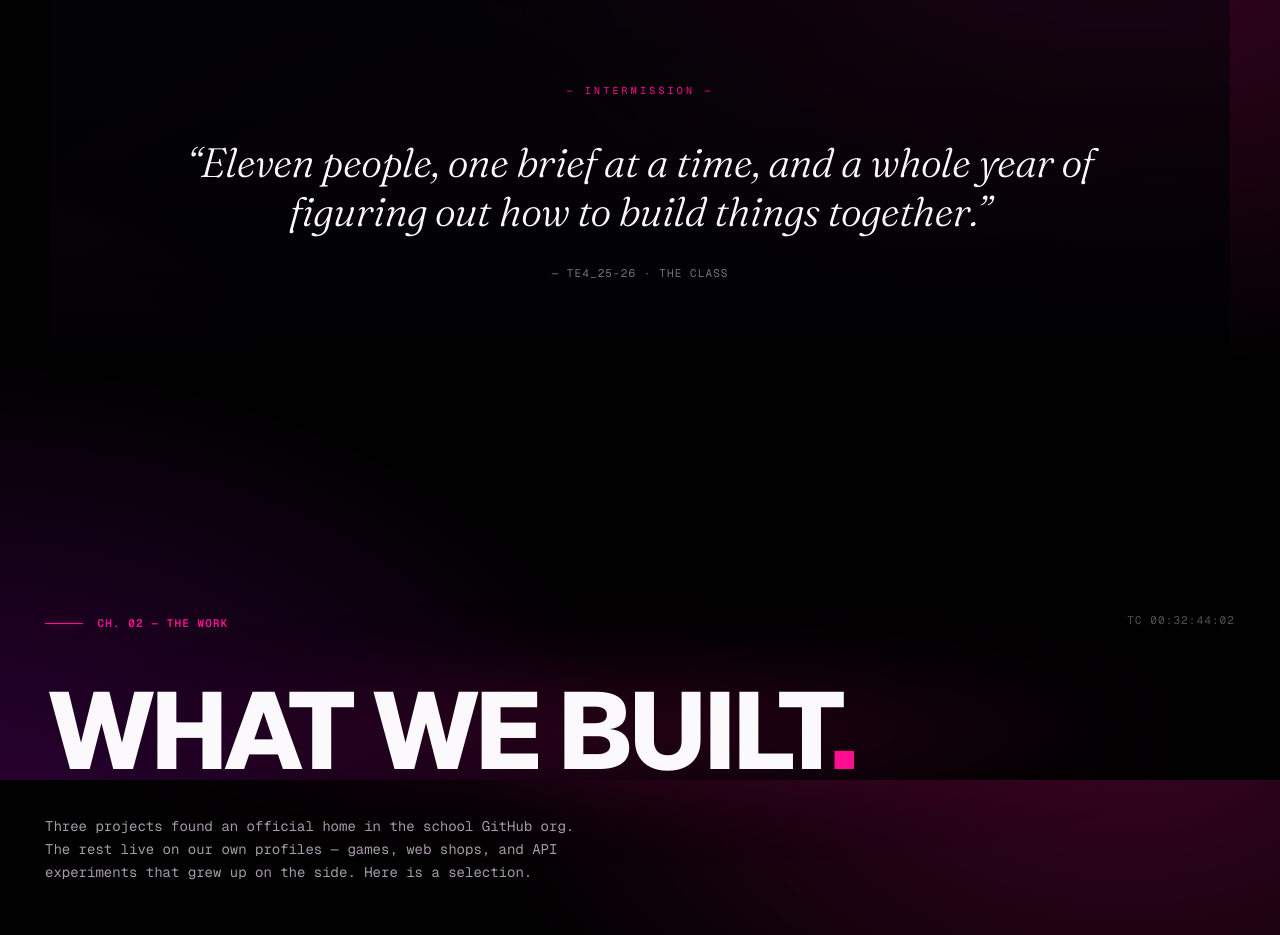
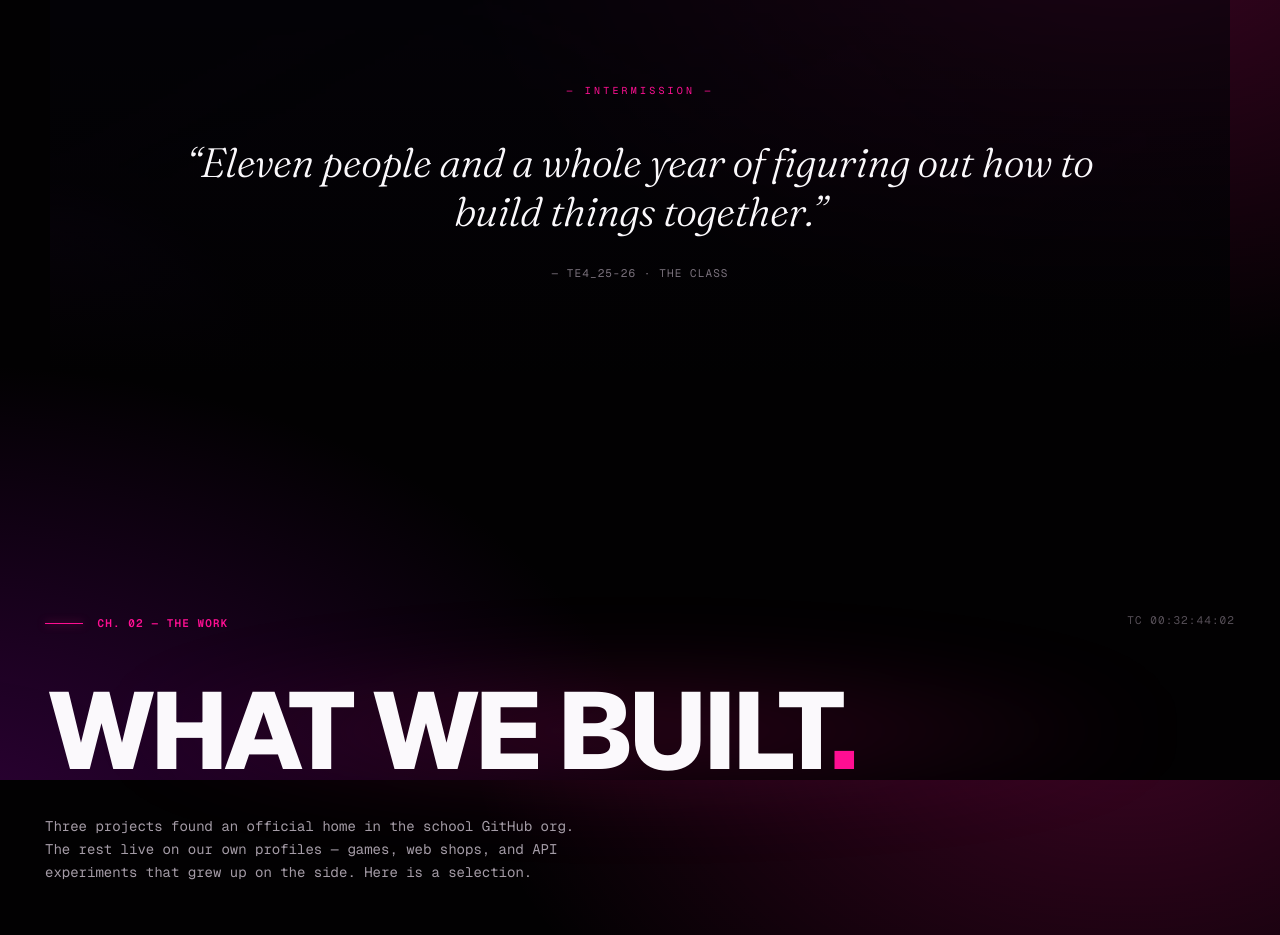
Before and after one commit to NTIG-Helsingborg/TE4_25-26_SITE, a React (Vite) app: page / in a window 1280 px wide. Shown: the part 3220-4155 px from the top of the page. Built offline with nearby package versions, Linux system fonts and the light colour scheme.

Commit message:
citat update

```diff
--- a/src/pages/Home.tsx
+++ b/src/pages/Home.tsx
@@ -147,8 +147,8 @@ export function Home() {
 
       <Quote
         text={{
-          sv: 'Elva personer, en uppgift i taget, och ett helt år av att lista ut hur man bygger saker tillsammans.',
-          en: 'Eleven people, one brief at a time, and a whole year of figuring out how to build things together.',
+          sv: 'Elva personer och ett helt år av att lista ut hur man bygger saker tillsammans.',
+          en: 'Eleven people and a whole year of figuring out how to build things together.',
         }}
         attribution={{ sv: 'TE4_25-26 · klassen', en: 'TE4_25-26 · the class' }}
         variant="film-card"
```
